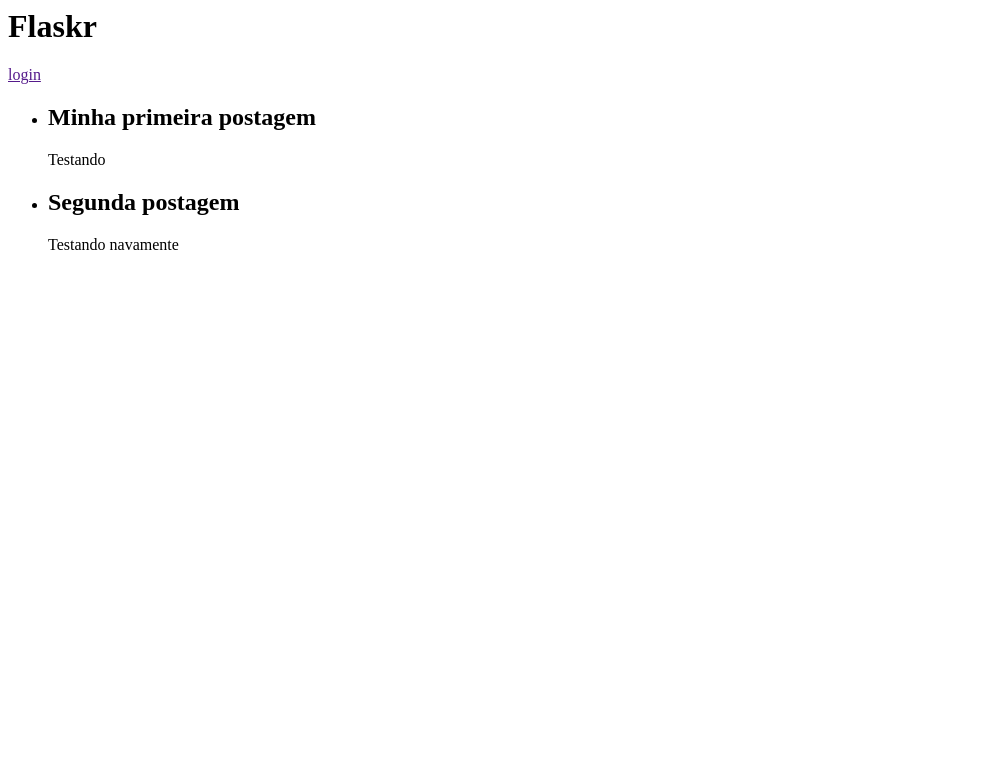
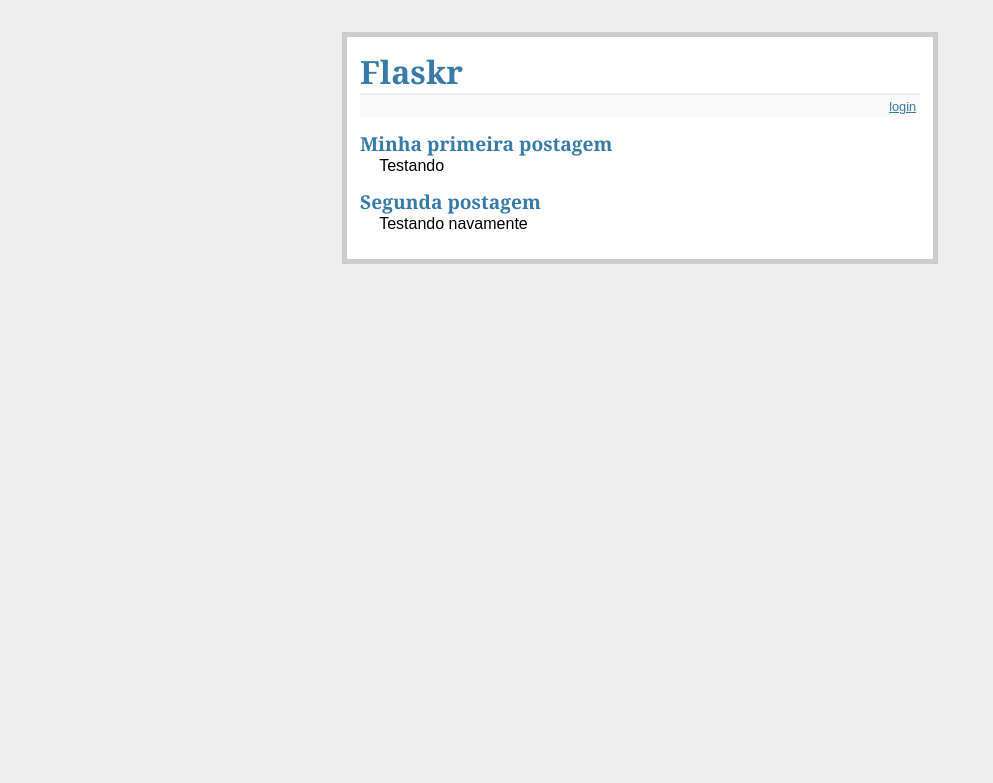
Before and after one commit to DShebarro/ATV_python_WEB, a Flask app: page / in a window 1280 px wide. Shown: the top 783 px of the page, without its empty margins (0-993 px from the left). Run offline with Flask 3, Linux system fonts and the light colour scheme.

Commit message:
Adicionando Estilo

```diff
--- /dev/null
+++ b/static/estilo.css
@@ -0,0 +1,24 @@
+/*
+seletor { atributo: valor;
+          atributo: valor2;
+}
+*/
+
+body            { font-family: sans-serif; background: #eee; }
+a, h1, h2       { color: #377BA8; }
+h1, h2          { font-family: 'Georgia', serif; margin: 0; }
+h1              { border-bottom: 2px solid #eee; }
+h2              { font-size: 1.2em; }
+
+.pagina         { margin: 2em auto; width: 35em; border: 5px solid #ccc;
+                  padding: 0.8em; background: white; }
+.entradas       { list-style: none; margin: 0; padding: 0; }
+.entradas li    { margin: 0.8em 1.2em; }
+.entradas li h2 { margin-left: -1em; }
+.ins-entrada    { font-size: 0.9em; border-bottom: 1px solid #ccc; }
+.ins-entrada dl { font-weight: bold; }
+.metanav        { text-align: right; font-size: 0.8em; padding: 0.3em;
+                  margin-bottom: 1em; background: #fafafa; }
+.flash          { background: #CEE5F5; padding: 0.5em;
+                  border: 1px solid #AACBE2; }
+.erro           { background: #F0D6D6; padding: 0.5em; }
--- a/templates/layout.html
+++ b/templates/layout.html
@@ -1,6 +1,7 @@
 <!doctype html5>
 
     <head>
+        <link rel="stylesheet" href="static/estilo.css">
         <title>Flaskr</title>
     </head>
 
```
Also changed, not shown: templates/exibir_entradas.html (+4 -4 lines).
